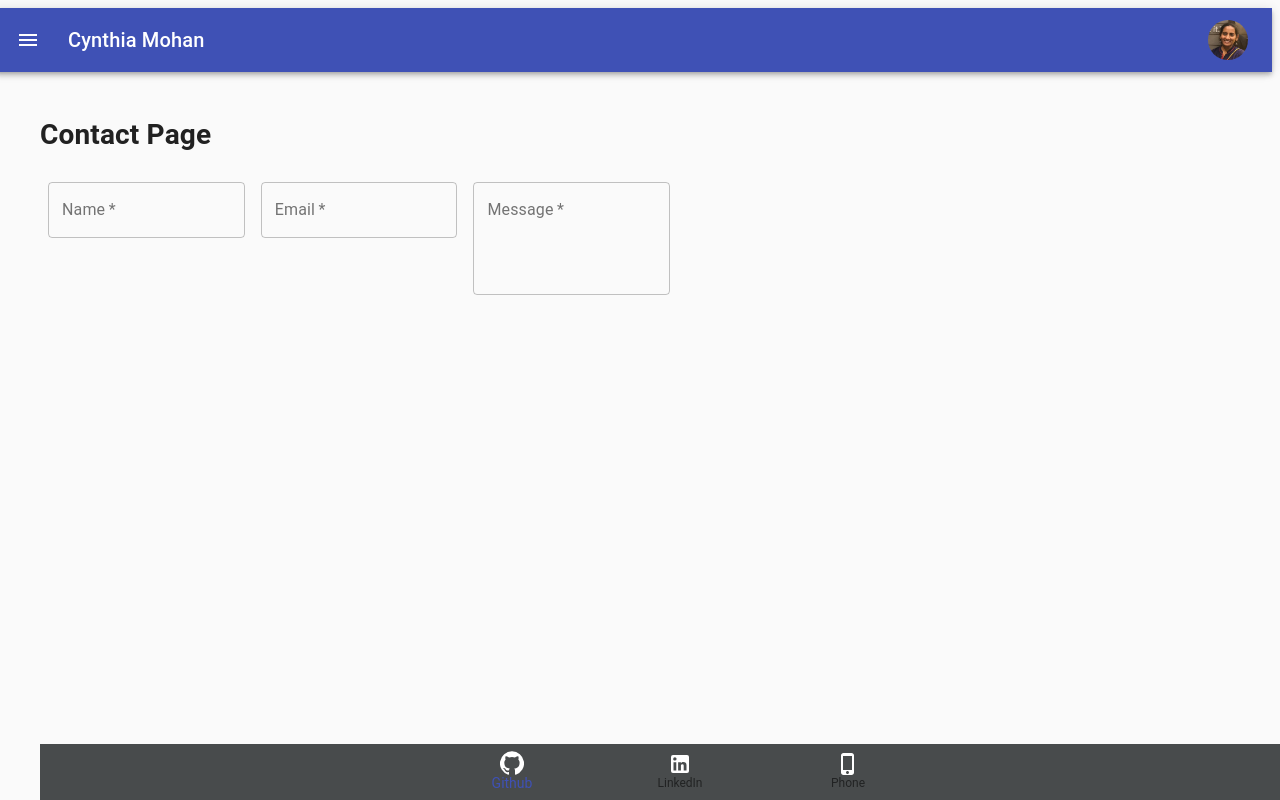
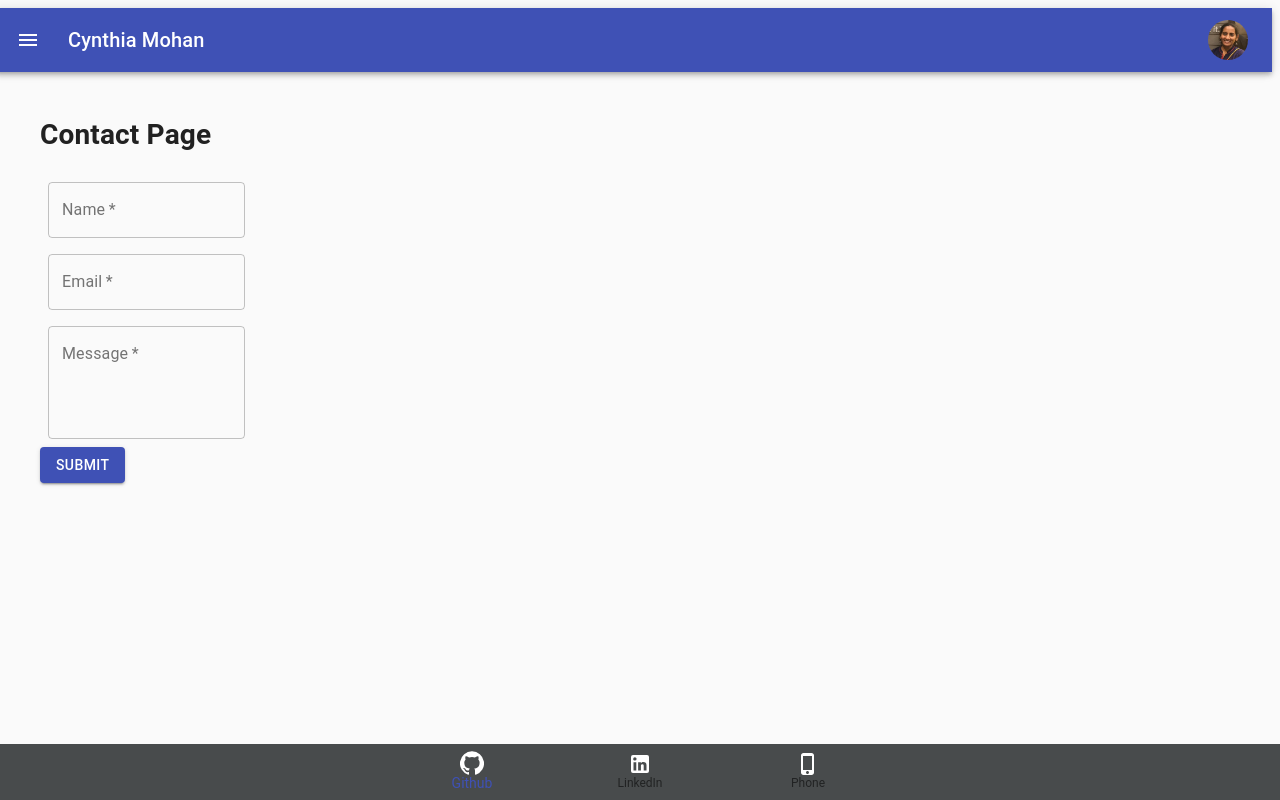
Before and after one commit to CynthiaMohan/cynthia-react-portfolio, a React (Create React App) app: page /contact in a window 1280 px wide. Built offline with nearby package versions, Linux system fonts and the light colour scheme.

Commit message:
footer and conatct layout updated

```diff
--- a/src/components/Contact/index.js
+++ b/src/components/Contact/index.js
@@ -1,5 +1,5 @@
 import React from 'react';
-import { FormControl, Input, InputLabel, FormHelperText, TextField, makeStyles } from '@material-ui/core';
+import { Grid, TextField, makeStyles, Button } from '@material-ui/core';
 
 const useStyles = makeStyles((theme) => ({
     root: {
@@ -15,15 +15,19 @@ const useStyles = makeStyles((theme) => ({
         marginRight: theme.spacing(1),
         width: '25ch',
     },
+    buttonField: {
+        paddingmarginLeft: '40px',
+    },
 }));
 
 export default function ContactForm() {
     const classes = useStyles();
     return (
-        <div>
+        <>
             <h1>Contact Page</h1>
+            <Grid container>
                 <form className={classes.root} noValidate autoComplete="off">
-                <div>
+                    <Grid item xs={12} >
                         <TextField
                             required
                             id="name"
@@ -32,7 +36,8 @@ export default function ContactForm() {
                             placeholder="Enter your name here."
                             variant="outlined"
                         />
-
+                    </Grid>
+                    <Grid item xs={12} >
                         <TextField
                             required
                             id="email"
@@ -41,7 +46,8 @@ export default function ContactForm() {
                             placeholder="Enter your email here."
                             variant="outlined"
                         />
-
+                    </Grid>
+                    <Grid item xs={12} >
                         <TextField
                             required
                             id="message"
@@ -52,9 +58,12 @@ export default function ContactForm() {
                             rows={4}
                             variant="outlined"
                         />
-
-                </div>
+                    </Grid>
+                    <Button className="classes.buttonField" variant="contained" color="primary">
+                        Submit
+                    </Button>
                 </form>
-        </div>
+            </Grid>
+        </>
     );
 }
--- a/src/components/Footer/index.js
+++ b/src/components/Footer/index.js
@@ -13,7 +13,9 @@ const useStyles = makeStyles({
         position: 'fixed',
         bottom: 0,
         backgroundColor: "#484B4C",
-        color: "#FFFFFF"
+        color: "#FFFFFF",
+        left: 0,
+        justifyContent: "center"
     },
 });
 
--- a/src/components/Work/index.js
+++ b/src/components/Work/index.js
@@ -21,6 +21,7 @@ const Work = () => {
             <Grid container spacing={4} className={classes.gridContainer}>
 
                 <Grid item xs={12} sm={6} md={4}><Project1 /></Grid>
+                <Grid item xs={12} sm={6} md={4}><Project1 /></Grid>
                 <Grid item xs={12} sm={6} md={4}><Project2 /></Grid>
                 <Grid item xs={12} sm={6} md={4}><Project2 /></Grid>
             </Grid>
```
Also changed, not shown: src/components/Contact/contact.js (added). Lines whose indentation alone changed are shown as unchanged.
